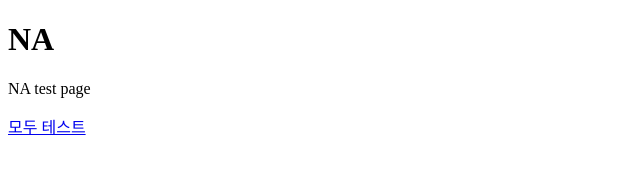
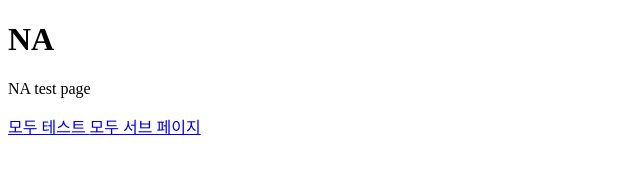
Before and after one commit to sangwookpark/na-test, a plain HTML site: page index.html in a window 1280 px wide. Shown: the whole page, without its empty margins (0-640 px from the left). Drawn offline with Linux system fonts and the light colour scheme.

Commit message:
feature(main): add modoo sub page link

```diff
--- a/index.html
+++ b/index.html
@@ -6,6 +6,7 @@
 
 <p>NA test page</p>
 <a href="https://namodeotest.modoo.at/"> 모두 테스트 </a>
+<a href="https://namodeotest.modoo.at/?link=7e4k322s/"> 모두 서브 페이지 </a>
 
 <script type="text/javascript" src="//wcs.naver.net/wcslog.js"></script>
 <script type="text/javascript">
```
